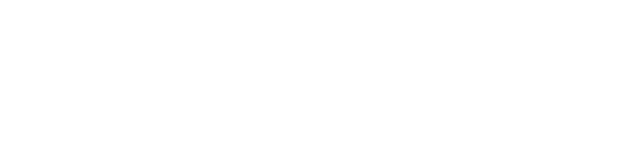
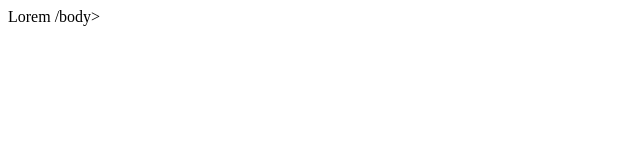
Before and after one commit to Bobbbba/rsschool-cv4, a plain HTML site: page index.html in a window 1280 px wide. Shown: the whole page, without its empty margins (0-640 px from the left). Drawn offline with Linux system fonts and the light colour scheme.

Commit message:
fix: link html.file

```diff
--- a/index.html
+++ b/index.html
@@ -6,6 +6,6 @@
     <title>Document</title>
 </head>
 <body>
-
-</body>
+    Lorem
+/body>
 </html>
```
